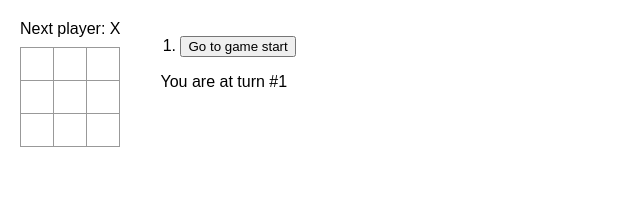
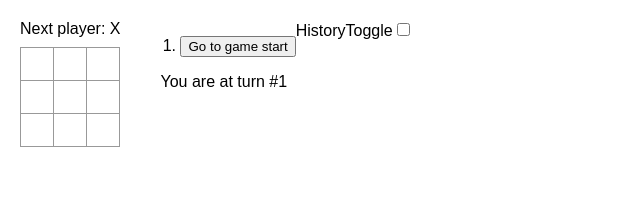
Before and after one commit to HareNishijima/AppProjects, a React (Vite) app in the folder tic_tac_toe/: page / in a window 1280 px wide. Shown: the top 197 px of the page, without its empty margins (0-640 px from the left). Built offline with nearby package versions, Linux system fonts and the light colour scheme.

Commit message:
Add history toggle button

```diff
--- a/tic_tac_toe/src/Game.jsx
+++ b/tic_tac_toe/src/Game.jsx
@@ -8,6 +8,7 @@ export default function Game() {
   const currentSquares = history[turnCount];
   // 手順が偶数の時はX、奇数の時はOのターン
   const turn = turnCount % 2 === 0;
+  const [historySortDesc, setHistorSortDesc] = useState(false);
 
   function handlePlay(nextSquares) {
     // jumpToで過去のターンに戻った時、それ以降の内容はすべて削除される
@@ -36,6 +37,10 @@ export default function Game() {
     );
   });
 
+  function handlehistorySortDesc(){
+    setHistorSortDesc(!historySortDesc);
+  }
+
   return (
     <div className="game">
       <div className="game-board">
@@ -45,6 +50,14 @@ export default function Game() {
         <ol>{moves}</ol>
         <ul>You are at turn #{turnCount + 1}</ul>
       </div>
+      <div>
+        HistoryToggle
+        <input
+        type="checkbox"
+        checked={historySortDesc}
+        onChange={handlehistorySortDesc}
+      />
+      </div>
     </div>
   );
 }
```
